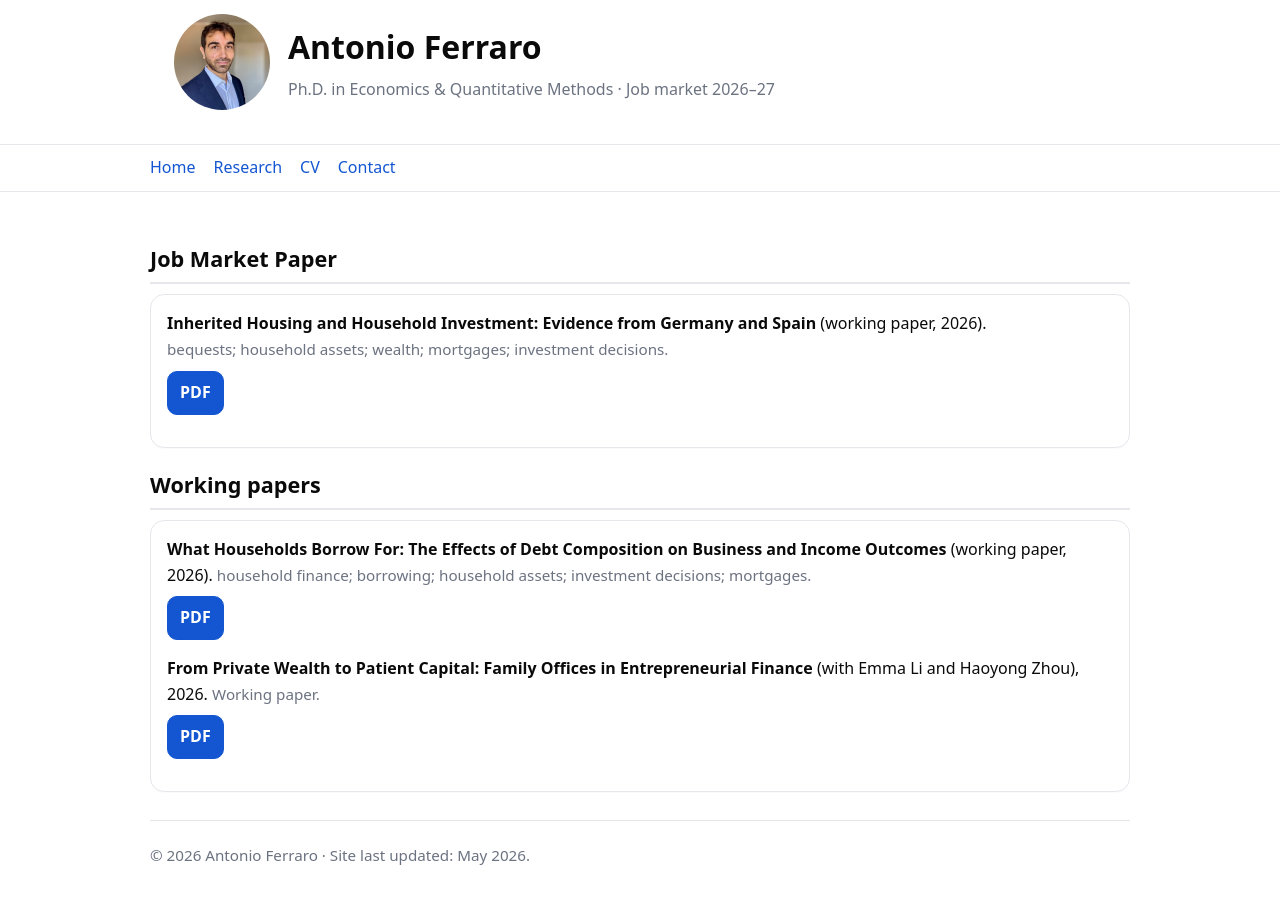
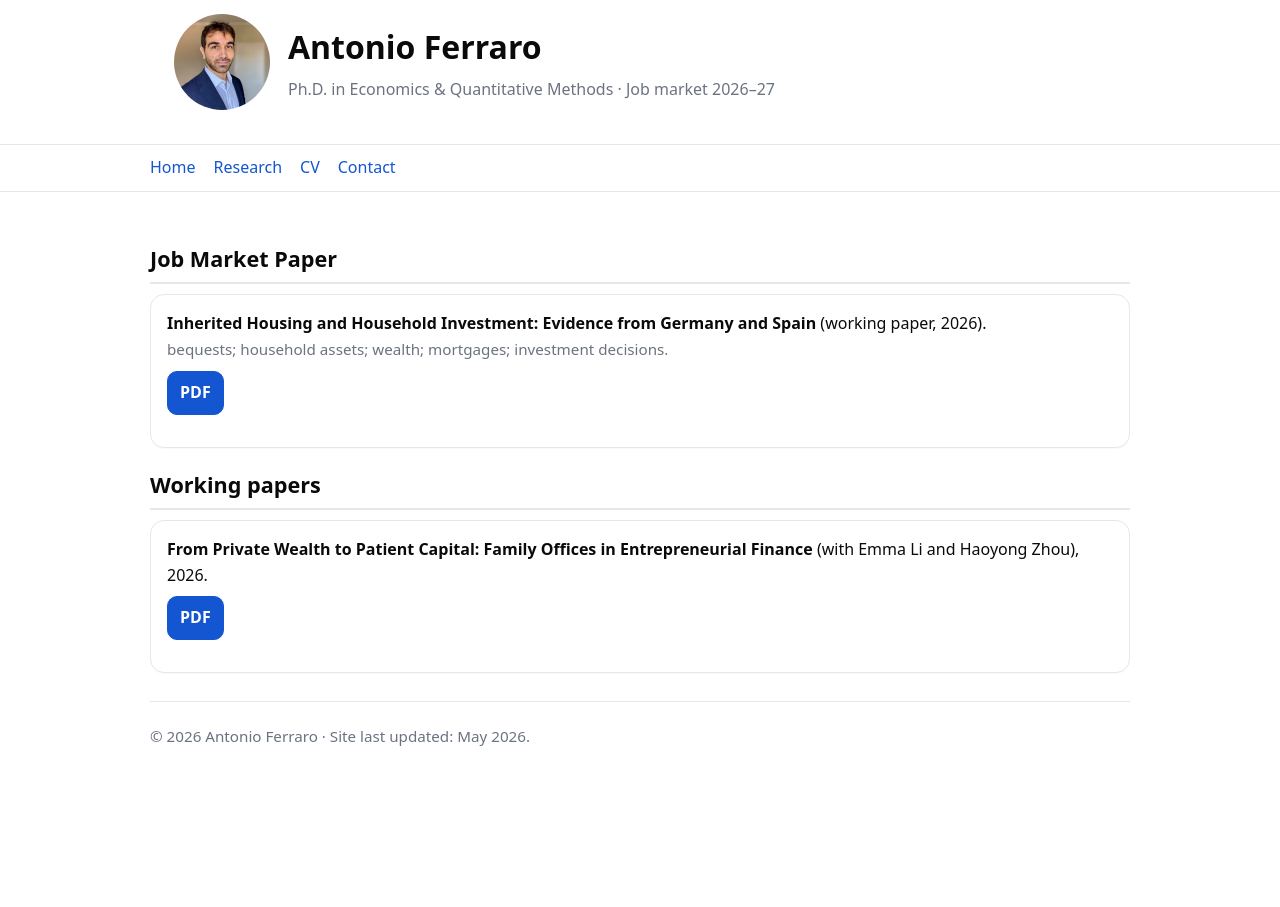
Before and after one commit to ferraroantonio/ferraroantonio.github.io, a Jekyll site: the page built from research.md, in a window 1280 px wide. Built offline with Jekyll 4.4.1, drawn with Linux system fonts in a browser that asks for light colours.

Commit message:
Update research.md

```diff
--- a/research.md
+++ b/research.md
@@ -19,17 +19,10 @@ layout: default
 <h2 style="margin-top:20px;">Working papers</h2>
 <div class="card">
 <ul class="plain">
-  <li class="item">
-    <strong>What Households Borrow For: The Effects of Debt Composition on Business and Income Outcomes</strong>
-    (working paper, 2026). <span class="meta">household finance; borrowing; household assets; investment decisions; mortgages.</span>
-    <p style="margin-top:8px;">
-      <a class="btn" href="{{ '/assets/BeyondConsumption.pdf' | relative_url }}">PDF</a>
-    </p>
-  </li>
 
   <li class="item">
     <strong>From Private Wealth to Patient Capital: Family Offices in Entrepreneurial Finance</strong>
-    (with Emma Li and Haoyong Zhou), 2026. <span class="meta">Working paper.</span>
+    (with Emma Li and Haoyong Zhou), 2026.
     <p style="margin-top:8px;">
       <a class="btn" href="{{ '/assets/FamilyOffices.pdf' | relative_url }}">PDF</a>
     </p>
```
